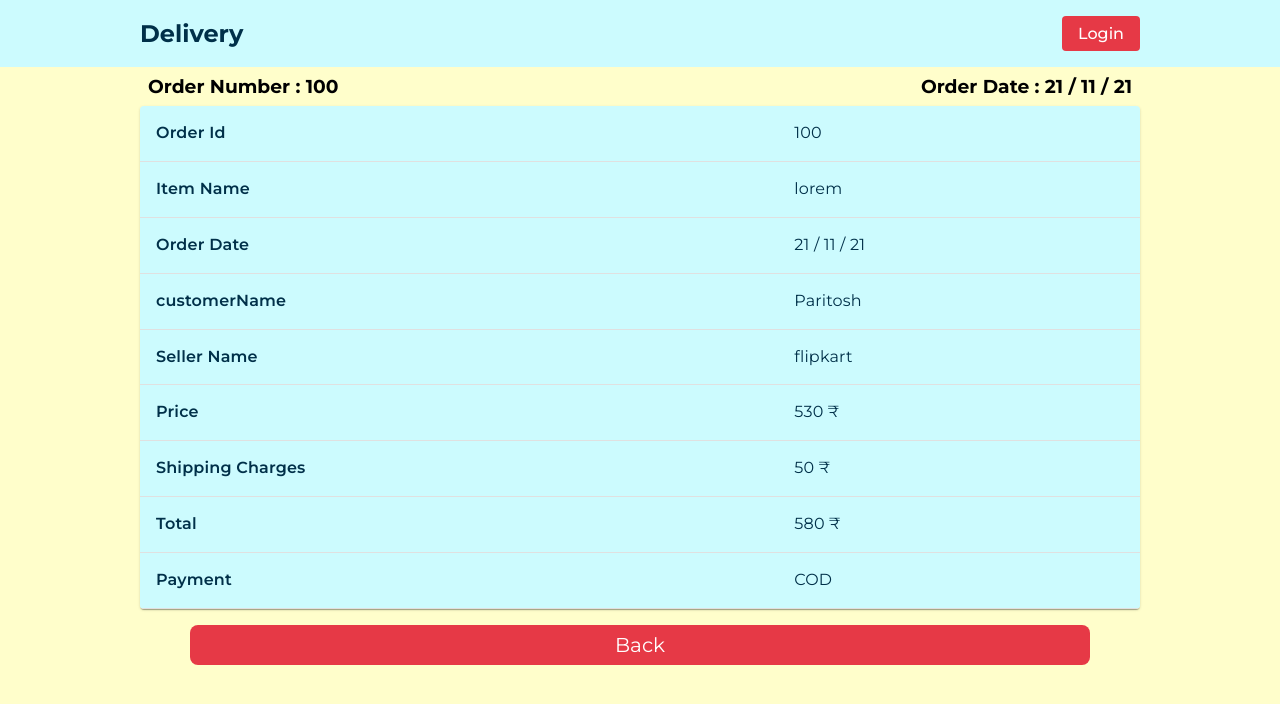
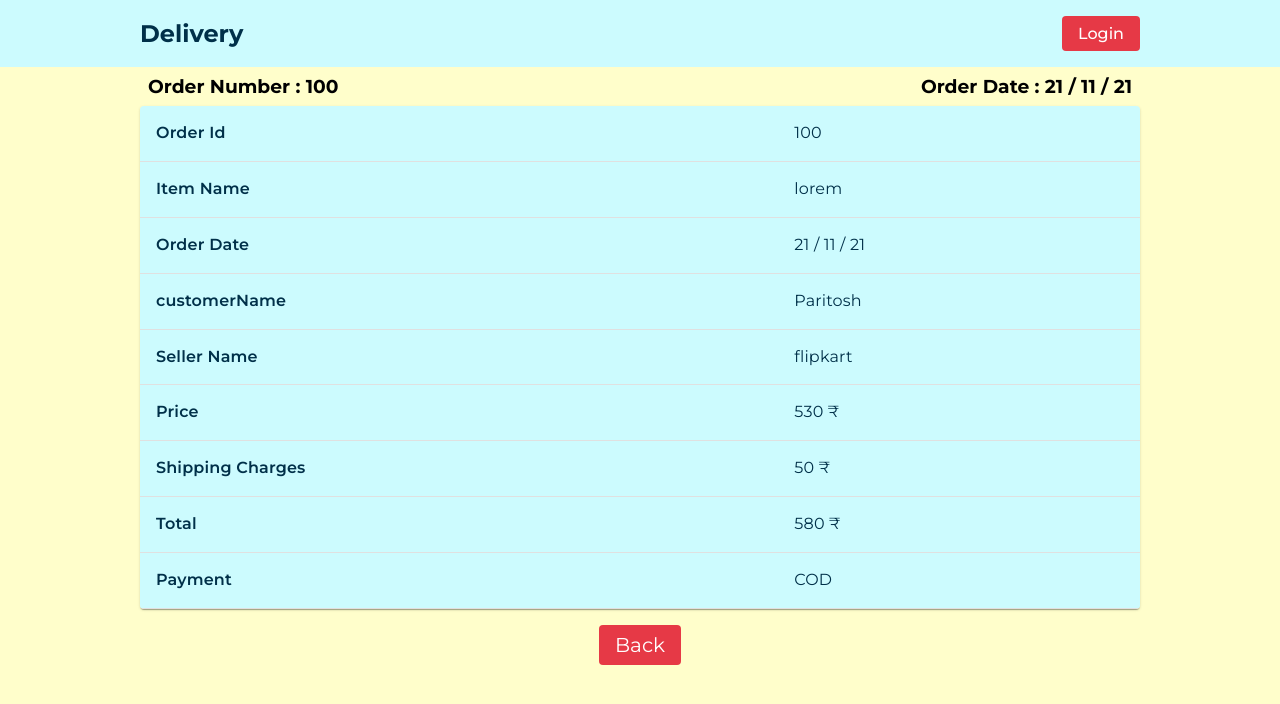
Before and after one commit to ZuberDunge/delivery-and-invoice, a React (Create React App) app: page /order/view/1 in a window 1280 px wide. Shown: the top 704 px of the page. Built offline with nearby package versions, Linux system fonts and the light colour scheme.

Commit message:
Fix : button

```diff
--- a/src/component/Style/Invoice.css
+++ b/src/component/Style/Invoice.css
@@ -28,12 +28,12 @@
 
 .button {
 
-    padding: 0.5rem;
-    width: 90%;
+    padding: 0.5rem 1rem;
+
     cursor: pointer;
     background-color: #E63946;
     color: #FFF;
-    border-radius: 0.5rem;
+    border-radius: 0.25rem;
     outline: none;
     border: 0;
     font-size: 1.25rem;
```
